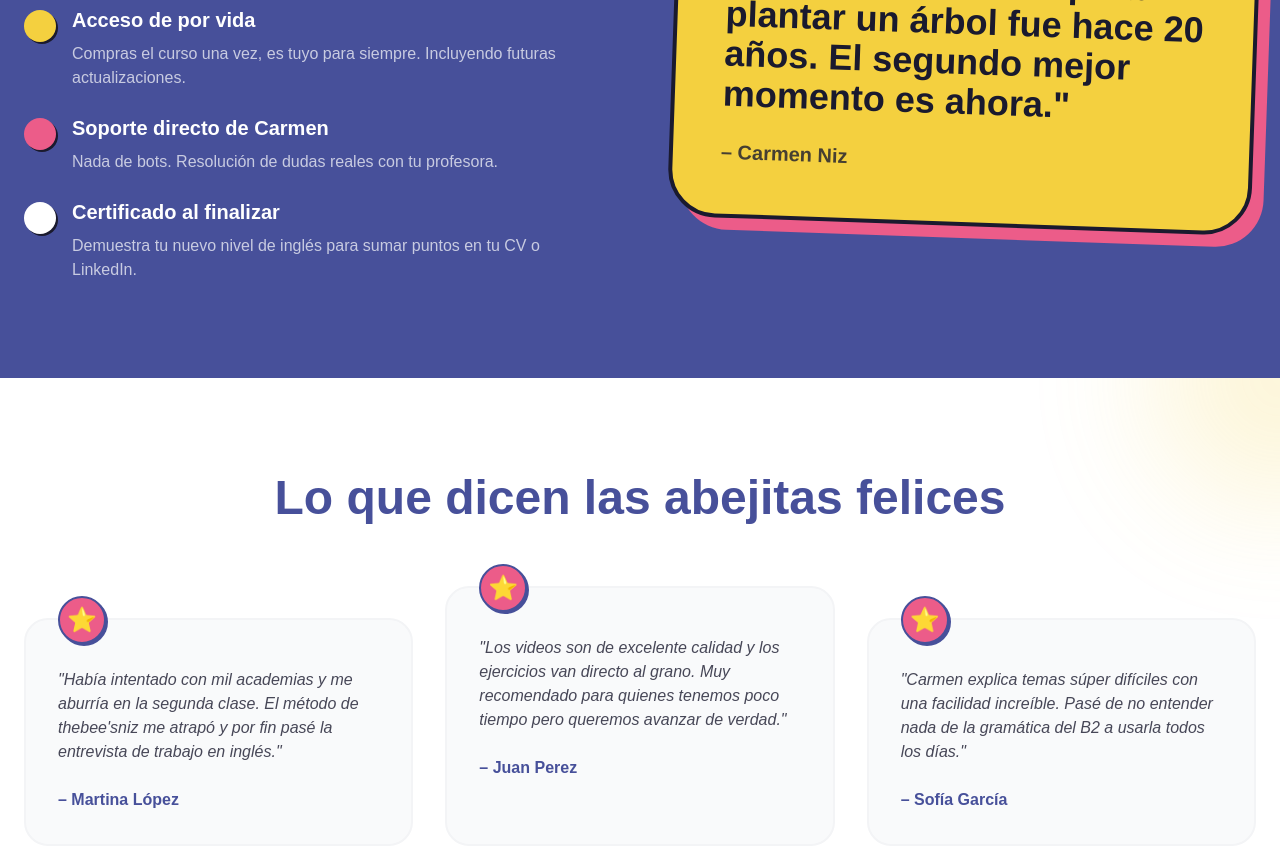
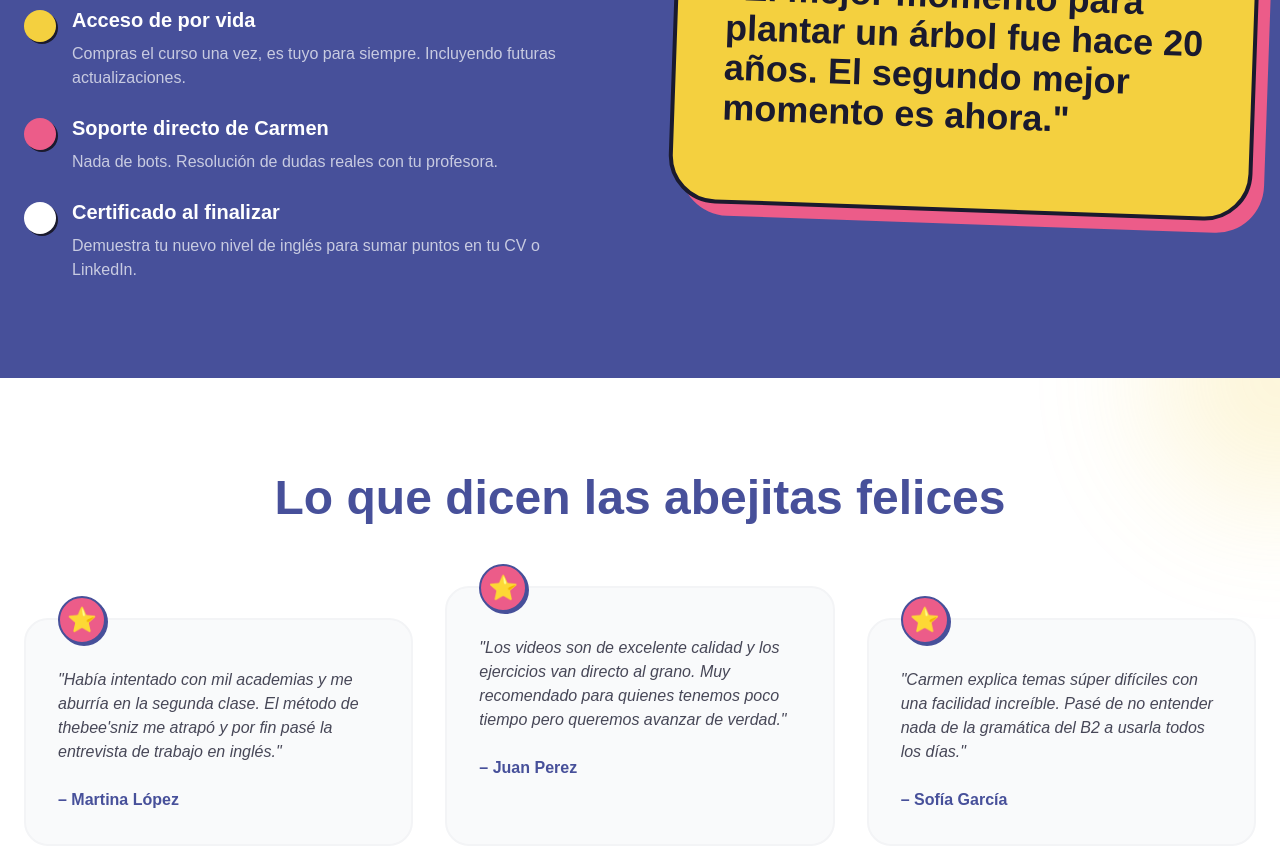
Before and after one commit to santajorge/english-academy, a Next.js app: page / in a window 1280 px wide. Shown: the part 2180-3027 px from the top of the page. Built offline with nearby package versions, Linux system fonts and the light colour scheme; no server answers; the database is empty.

Commit message:
fix text landing

```diff
--- a/src/app/page.tsx
+++ b/src/app/page.tsx
@@ -121,7 +121,7 @@ export default async function Home() {
                 const cardBg = isB1 ? 'bg-indigo text-white' : 'bg-white text-night';
                 const iconBg = isB1 ? 'bg-bee-yellow text-indigo' :
                   course.level === 'A1' ? 'bg-bee-yellow' :
-                  course.level === 'A2' ? 'bg-pink text-white' : 'bg-night text-white';
+                    course.level === 'A2' ? 'bg-pink text-white' : 'bg-night text-white';
                 const shadow = isB1 ? 'shadow-[8px_8px_0px_0px_rgba(236,92,137,1)]' : 'shadow-[8px_8px_0px_0px_rgba(71,80,154,1)]';
 
                 return (
@@ -179,7 +179,6 @@ export default async function Home() {
             </div>
             <div className="bg-bee-yellow p-8 lg:p-12 rounded-[3rem] text-night border-4 border-night transform rotate-2 shadow-[12px_12px_0px_0px_rgba(236,92,137,1)]">
               <div className="text-4xl font-black mb-6">"El mejor momento para plantar un árbol fue hace 20 años. El segundo mejor momento es ahora."</div>
-              <p className="font-bold text-xl text-night/80">– Carmen Niz</p>
             </div>
           </div>
         </section>
```
